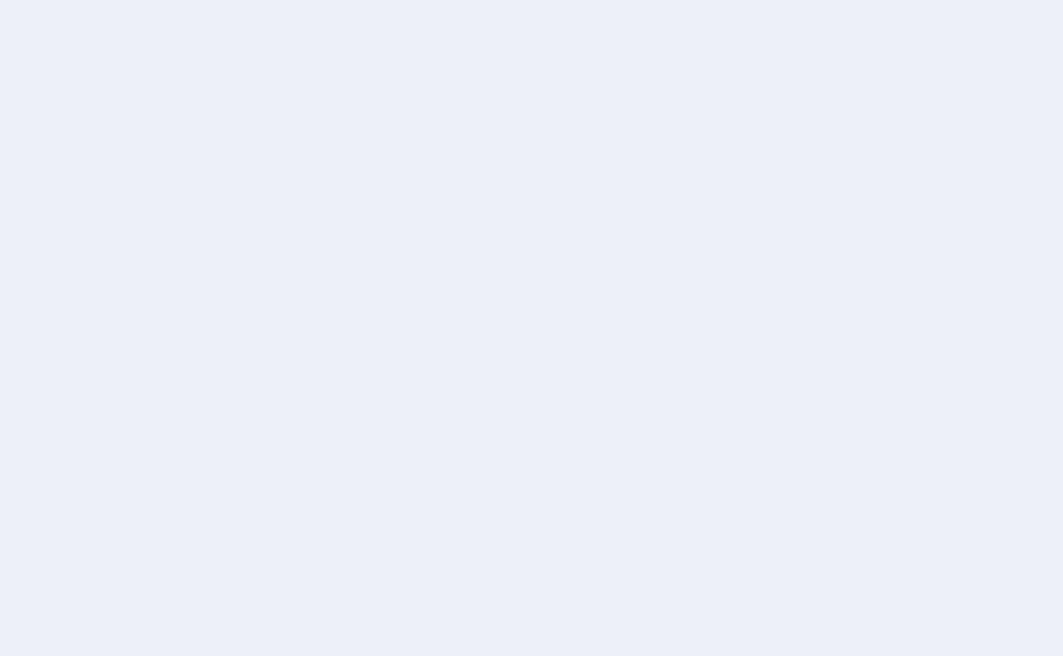
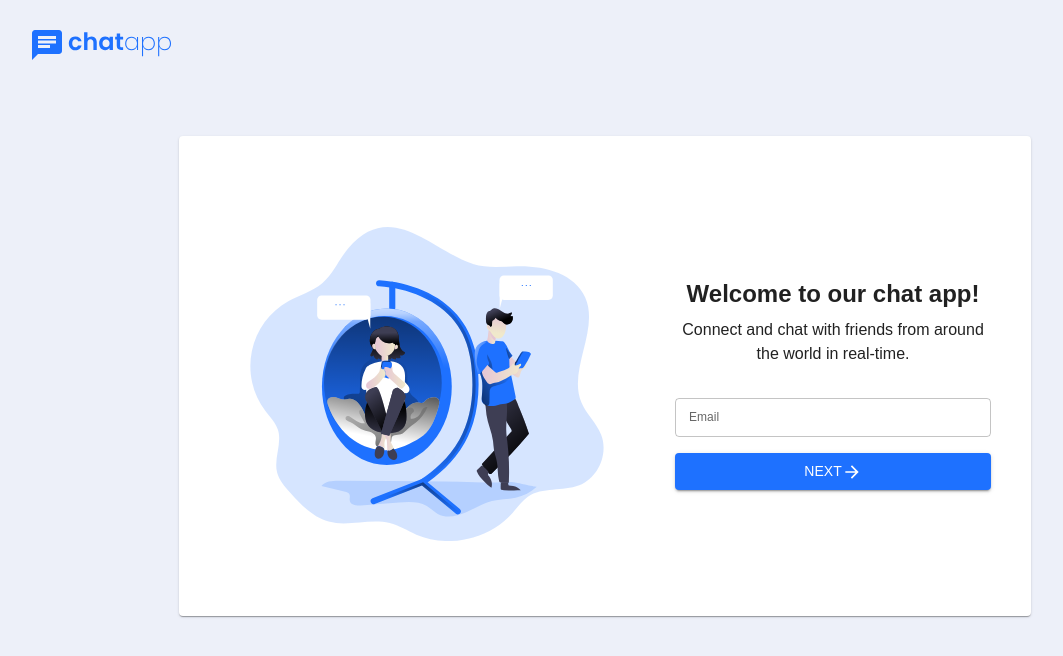
Before and after one commit to bilashProshad/chat-app, a React (Vite) app in the folder client/: page / in a window 1280 px wide. Before the commit this address had no page. Shown: the top 656 px of the page, without its empty margins (35-1098 px from the left). Built offline with nearby package versions, Linux system fonts and the light colour scheme.

Commit message:
authenticate & otp verification page is created

```diff
--- a/client/src/App.jsx
+++ b/client/src/App.jsx
@@ -1,10 +1,12 @@
 import { BrowserRouter, Routes, Route } from "react-router-dom";
-// import Authenticate from "./pages/Authenticate/Authenticate";
+import Authenticate from "./pages/Authenticate/Authenticate";
 
 function App() {
   return (
     <BrowserRouter>
-      <Routes>{/* <Route path="/" element={<Authenticate />} /> */}</Routes>
+      <Routes>
+        <Route path="/" element={<Authenticate />} />
+      </Routes>
     </BrowserRouter>
   );
 }
--- /dev/null
+++ b/client/src/components/LayoutBasic.jsx
@@ -0,0 +1,21 @@
+import { Container } from "@mui/material";
+import NavBasic from "./NavBasic";
+
+const LayoutBasic = ({ children }) => {
+  return (
+    <>
+      <NavBasic />
+      <Container
+        sx={{
+          height: "calc(100svh - 5rem)",
+          mt: 7,
+        }}
+        maxWidth="md"
+      >
+        {children}
+      </Container>
+    </>
+  );
+};
+
+export default LayoutBasic;
--- /dev/null
+++ b/client/src/components/NavBasic.jsx
@@ -0,0 +1,19 @@
+import { Container } from "@mui/material";
+import AppBar from "@mui/material/AppBar";
+import logo from "../assets/logo.svg";
+
+const NavBasic = () => {
+  return (
+    <AppBar
+      position="static"
+      color="bg"
+      sx={{ boxShadow: "none", pt: 3, pb: 3, height: "5rem" }}
+    >
+      <Container sx={{ display: "flex", alignItems: "center" }}>
+        <img src={logo} alt="Logo" style={{ cursor: "pointer" }} />
+      </Container>
+    </AppBar>
+  );
+};
+
+export default NavBasic;
--- /dev/null
+++ b/client/src/pages/Authenticate/Authenticate.jsx
@@ -0,0 +1,30 @@
+import { useState } from "react";
+import LayoutBasic from "../../components/LayoutBasic";
+import StepEmail from "../steps/StepEmail";
+import StepOTP from "../steps/StepOTP";
+
+const steps = {
+  1: StepEmail,
+  2: StepOTP,
+};
+
+const Authenticate = () => {
+  const [step, setStep] = useState(1);
+  const Step = steps[step];
+
+  const nextHandler = () => {
+    if (step < 2) {
+      setStep((prevStep) => prevStep + 1);
+    }
+  };
+
+  return (
+    <>
+      <LayoutBasic>
+        <Step onNext={nextHandler} />
+      </LayoutBasic>
+    </>
+  );
+};
+
+export default Authenticate;
--- /dev/null
+++ b/client/src/pages/steps/StepEmail.jsx
@@ -0,0 +1,88 @@
+import { Box, Button, CardContent, TextField, Typography } from "@mui/material";
+import Card from "@mui/material/Card";
+import photo1 from "../../assets/photo1.svg";
+import { useState } from "react";
+import ArrowForwardIcon from "@mui/icons-material/ArrowForward";
+
+const StepEmail = ({ onNext }) => {
+  const [email, setEmail] = useState("");
+
+  const submitHandler = (e) => {
+    e.preventDefault();
+
+    onNext();
+  };
+
+  return (
+    <Card>
+      <CardContent
+        sx={{
+          display: "flex",
+          alignItems: "center",
+          justifyContent: "space-around",
+          gap: 5,
+          p: 5,
+          height: "30rem",
+        }}
+      >
+        <Box
+          sx={{
+            display: "flex",
+            justifyContent: "center",
+            alignItems: "center",
+          }}
+        >
+          <img src={photo1} alt="photo 1" style={{ width: "100%" }} />
+        </Box>
+        <Box width={"28rem"}>
+          <Box sx={{ mb: 4 }}>
+            <Typography
+              variant="h5"
+              textAlign={"center"}
+              component={"h1"}
+              sx={{ mb: 1, fontWeight: "bold" }}
+            >
+              Welcome to our chat app!
+            </Typography>
+            <Typography textAlign={"center"}>
+              Connect and chat with friends from around the world in real-time.
+            </Typography>
+          </Box>
+          <Box component={"form"} onSubmit={submitHandler}>
+            <TextField
+              onChange={(e) => setEmail(e.target.value)}
+              value={email}
+              id="outlined-basic"
+              label="Email"
+              type="email"
+              variant="outlined"
+              sx={{
+                width: "100%",
+                "& .MuiInputBase-input": {
+                  height: "0.4rem",
+                },
+                "& .MuiFormLabel-root": {
+                  fontSize: email ? "1rem" : "12px",
+                  top: email ? "0" : "-13%",
+                },
+                "& .MuiFormLabel-root.Mui-focused": {
+                  fontSize: "1rem",
+                  top: "0",
+                },
+              }}
+            />
+            <Button
+              variant="contained"
+              type="submit"
+              sx={{ width: "100%", mt: 2 }}
+            >
+              Next <ArrowForwardIcon fontSize={"small"} />
+            </Button>
+          </Box>
+        </Box>
+      </CardContent>
+    </Card>
+  );
+};
+
+export default StepEmail;
--- /dev/null
+++ b/client/src/pages/steps/StepOTP.jsx
@@ -0,0 +1,107 @@
+import { Box, Button, CardContent, TextField, Typography } from "@mui/material";
+import Card from "@mui/material/Card";
+import photo2 from "../../assets/photo2.svg";
+import { useState } from "react";
+import ArrowForwardIcon from "@mui/icons-material/ArrowForward";
+import EditIcon from "@mui/icons-material/Edit";
+
+const StepOTP = ({ onNext }) => {
+  const [otp, setOTP] = useState("");
+
+  const submitHandler = (e) => {
+    e.preventDefault();
+
+    onNext();
+  };
+
+  return (
+    <Card>
+      <CardContent
+        sx={{
+          display: "flex",
+          alignItems: "center",
+          justifyContent: "space-around",
+          gap: 5,
+          p: 5,
+          height: "30rem",
+        }}
+      >
+        <Box
+          sx={{
+            display: "flex",
+            justifyContent: "center",
+            alignItems: "center",
+          }}
+        >
+          <img src={photo2} alt="photo 2" style={{ width: "100%" }} />
+        </Box>
+        <Box width={"28rem"}>
+          <Box sx={{ mb: 4 }}>
+            <Typography
+              variant="h5"
+              textAlign={"center"}
+              component={"h1"}
+              sx={{ mb: 1, fontWeight: "bold" }}
+            >
+              Verify Email
+            </Typography>
+            <Typography textAlign={"center"}>
+              Enter the code we just sent you to
+            </Typography>
+            <Typography
+              textAlign={"center"}
+              variant="subtitle2"
+              fontWeight={"bold"}
+              sx={{
+                display: "flex",
+                justifyContent: "center",
+                alignItems: "center",
+                gap: "5px",
+                cursor: "pointer",
+              }}
+            >
+              pbilash64@gmail.com{" "}
+              <EditIcon color="primary" sx={{ fontSize: "16px" }} />
+            </Typography>
+          </Box>
+          <Box component={"form"} onSubmit={submitHandler}>
+            <TextField
+              value={otp}
+              onChange={(e) => setOTP(e.target.value)}
+              id="outlined-basic"
+              label="OTP"
+              type="number"
+              variant="outlined"
+              sx={{
+                width: "100%",
+                "& .MuiInputBase-input": {
+                  height: "0.4rem",
+                },
+                "& .MuiFormLabel-root": {
+                  fontSize: otp ? "1rem" : "12px",
+                  top: otp ? "0" : "-13%",
+                },
+                "& .MuiFormLabel-root.Mui-focused": {
+                  fontSize: "1rem",
+                  top: "0",
+                },
+              }}
+            />
+            <Button
+              variant="contained"
+              type="submit"
+              sx={{
+                width: "100%",
+                mt: 2,
+              }}
+            >
+              Next <ArrowForwardIcon fontSize={"small"} />
+            </Button>
+          </Box>
+        </Box>
+      </CardContent>
+    </Card>
+  );
+};
+
+export default StepOTP;
```
Also changed, not shown: client/src/pages/Activate/Activate.jsx (added, +22 -0 lines).
